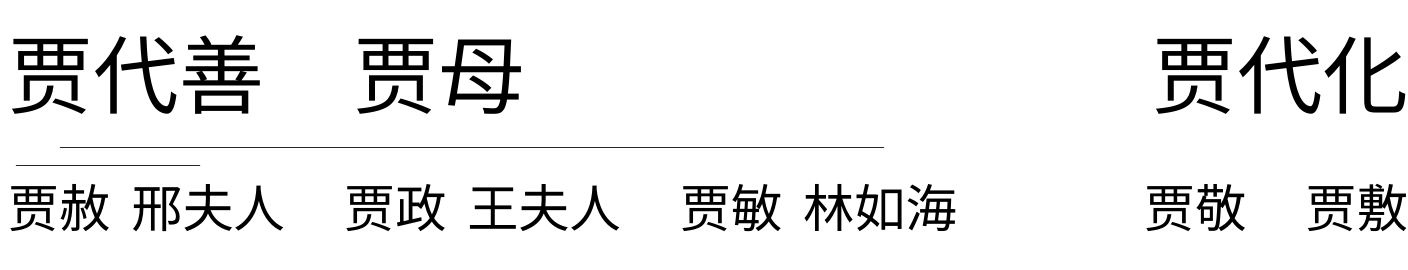
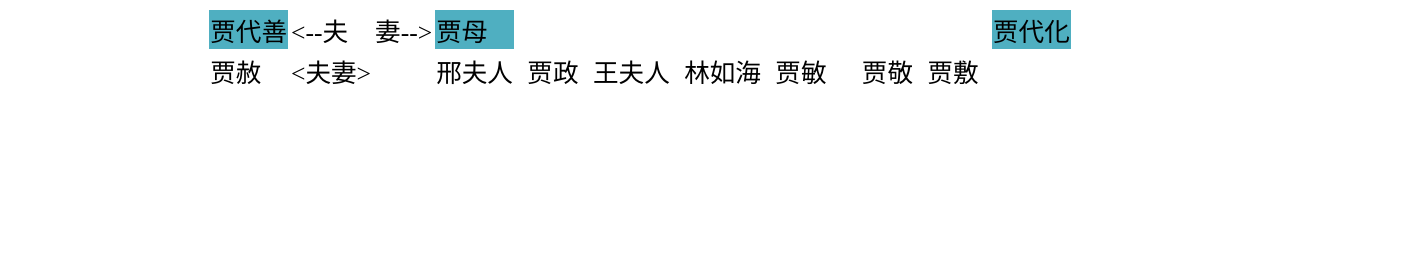
Before and after one commit to XiaoDev114/HL_Realtion, a plain HTML site: page iframe/Index.html in a window 1280 px wide. Shown: the whole page, 1408 px wide, since content can reach past the window. Drawn offline with Linux system fonts and the light colour scheme.

Commit message:
Add files via upload

```diff
--- a/iframe/Index.html
+++ b/iframe/Index.html
@@ -3,43 +3,59 @@
 
 <head>
 <link href="css/layout.css" rel="stylesheet" type="text/css">
+<link href="css/animation.css" rel="stylesheet" type="text/css">
 <link href="css/style.css" rel="stylesheet" type="text/css">
 <meta charset="utf-8">
 <title>HL_Relation</title>
 </head>
 
 <body>
-	<div class="relation" >
-		<div class="sp">
-			<span class="p jds">贾代善</span>
-			<span class="p">&emsp;</span>
-			<span class="p jm">贾母</span>
-			<span class="p jdh">贾代化</span>
-		</div>
+	<table class="relation" >
+		<tr>
 
-		<div class="tr2">
-			<span>&emsp;&emsp;&emsp;&nbsp;_______________________________________________________________________________________________________&emsp;&emsp;&emsp;&emsp;&emsp;&emsp;&emsp;&emsp;&emsp;&emsp;&emsp;&emsp;&emsp;&emsp;&emsp;&emsp;&emsp;&emsp;&emsp;&emsp;&emsp;&emsp;&emsp;&emsp;&nbsp;&nbsp;_______________________</span>
-		</div>
-	  <div class="F1">
-			<span class="f1 js">贾赦</span>
-			<span class="f1">&nbsp;</span>
-			<span class="f1 xfr">邢夫人</span>
-			<span class="f1">&emsp;</span>
-			<span class="f1 jz">贾政</span>
-			<span class="f1">&nbsp;</span>
-			<span class="f1 wfr">王夫人</span>
-			<span class="f1">&emsp;</span>
-			<span class="f1 jm2">贾敏</span>
-			<span class="f1">&nbsp;</span>
-			<span class="f1 lrh">林如海</span>
-			<span class="f1">&emsp;</span>
-			<span class="xd">
+			<td class="p">贾代善</td>
+			<td>&lt;--夫</td>
+			<td>妻--&gt;</td>
+			<td class="p">贾母</td>
+			<td>&nbsp;</td>
+			<td>&nbsp; </td>
+			<td>&nbsp;</td>
+			<td>&nbsp;</td>
+			<td>&nbsp;</td>
+			<td>&nbsp;</td>
+			<td>&nbsp;</td>
+			<td>&emsp;</td>
+			<td>&nbsp; </td>
+			<td>&nbsp; </td>
+			<td>&nbsp; </td>
+			<td>&nbsp; </td>
+			<td>&nbsp; </td>
+			<td>&nbsp; </td>
+			<td>&nbsp; </td>
+			<td class="p">贾代化</td>
+		</tr>
 
-			<span class="f1 jj">贾敬</span>
-			<span class="f1">&emsp;</span>
-			<span class="f1 js">贾敷</span>
-			</span>
-		</div>
-	</div>
+	  <tr>
+		  <td class="f1">贾赦</td>
+		  <td>&lt;夫妻&gt;</td>
+		  <td>&nbsp;</td>
+		  <td class="f1">邢夫人</td>
+		  <td>&nbsp;</td>
+		  <td class="f1">贾政</td>
+		  <td>&nbsp;</td>
+		  <td class="f1">王夫人</td>
+		  <td>&nbsp;</td>
+		  <td class="f1">林如海</td>
+		  <td>&nbsp;</td>
+		  <td class="f1">贾敏</td>
+		  <td>&nbsp;</td>
+		  <td>&nbsp;</td>
+		  <td>&nbsp;</td>
+		  <td class="f1">贾敬</td>
+		  <td>&nbsp;</td>
+		  <td class="f1">贾敷</td>
+
+		</tr>
+	</table>
 </body>
 </html>
--- /dev/null
+++ b/iframe/css/animation.css
@@ -0,0 +1,5 @@
+.p:hover{
+	background: #80C92C;
+	font-size: 150%;
+	transition: 0.5s cubic-bezier(0.68, -0.55, 0.27, 1.55)
+}
--- a/iframe/css/layout.css
+++ b/iframe/css/layout.css
@@ -1,76 +1,6 @@
-.jds{
-	left: auto;
-	float: left;
-}
-.xd{
-	float: right;
-}
-
-div.sp{
+table{
 	margin: 0 auto  ;
 	/*div层居中方法*/
 	float: inherit;
-	width: 1400px;
+	font-size: 160%;
 }
-div.tr2{
-	margin: 0 auto  ;
-	/*div层居中方法*/
-	float: inherit;
-	width: 1400px;
-}
-div.F1{
-	margin: 0 auto;
-	width: 1400px;
-}
-div.tr1{
-	width: 1400px;
-	left: 40px;
-
-}
-.ima{
-	right: 60px;
-	width: 70%;
-	height: 70%;
-}
-
-
-.p{
-	transition:0.5s ease-in;
-}
-f1{
-
-}
-.js:hover{
-	font-size: 56pt;
-	color:cornflowerblue;
-	transition:  0.4s  cubic-bezier(.94,-0.25,.32,1.31);
-}
-.jz:hover{
-	font-size: 56pt;
-	color:cornflowerblue;
-	transition:  0.4s  cubic-bezier(.94,-0.25,.32,1.31);
-}
-.jj:hover{
-	font-size: 56pt;
-	color:cornflowerblue;
-	transition:  0.4s  cubic-bezier(.94,-0.25,.32,1.31);
-}
-.wfr:hover{
-	font-size: 56pt;
-	color:cornflowerblue;
-	transition:  0.4s  cubic-bezier(.94,-0.25,.32,1.31);
-}
-
-.xfr:hover{
-	font-size: 56pt;
-	color:cornflowerblue;
-	transition:  0.4s  cubic-bezier(.94,-0.25,.32,1.31);
-}
-.jm:hover{
-	font-size: 98pt;
-	color:indianred;
-	transition:  0.5s cubic-bezier(0.68, -0.55, 0.27, 1.55);
-}
-.jdh{
-	float: right;
-}
--- a/iframe/css/style.css
+++ b/iframe/css/style.css
@@ -1,10 +1,6 @@
-span.sp{
-	width: 50px;
+.p{
+	font: normal;
+	transition: all in 0.5s ease-in;
+	font-size: 100%;
+	background: #4FAFC1
 }
-span.f1{
-	font-size:  38.4pt;
-	transition: 0.5s cubic-bezier(0.68, -0.55, 0.27, 1.55)
-}
-.p{
-	font-size: 64pt;
-}
```
